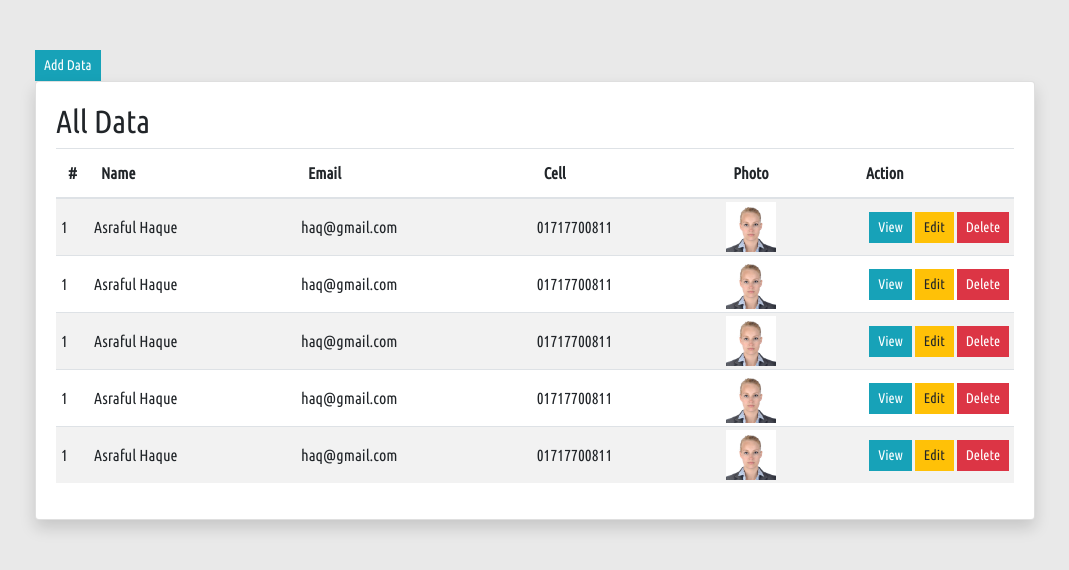
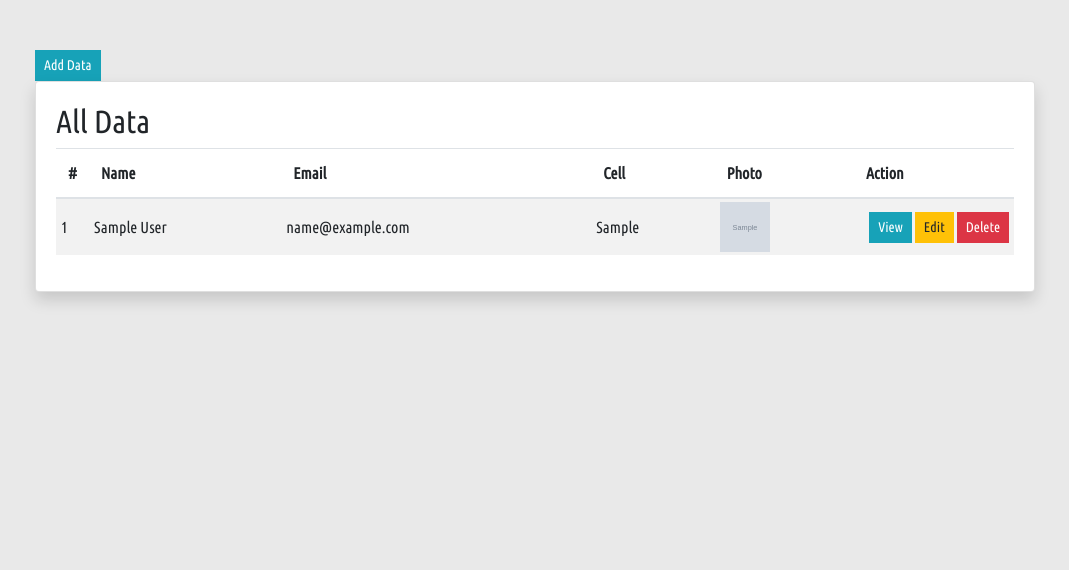
Before and after one commit to prosaiful37/Obj-sp-crud, a PHP site: page /data.php in a window 1280 px wide. Shown: the top 570 px of the page, without its empty margins (105-1174 px from the left). Run offline with PHP 8.4, Linux system fonts and the light colour scheme; tables that the repository leaves empty or names only in its code hold one stand-in row (values such as "Sample post"); grey boxes marked "Sample" are stand-in pictures.

Commit message:
All data show

```diff
--- a/app/controller/Student.php
+++ b/app/controller/Student.php
@@ -38,4 +38,20 @@
 			}
 		}
 
+
+
+
+		/**
+		 * get all data show
+		 */
+
+		public function AllStudent()
+		{
+			$data = $this -> all('students', 'DESC');
+
+			if ($data) {
+				return $data;
+			}
+		}
+
 	}
--- a/app/support/Database.php
+++ b/app/support/Database.php
@@ -33,7 +33,7 @@
 		/**
 		 * File upload management
 		 */
-		public function fileUpload($file, $location = '', array $file_type = ['jpg','png','jpeg','gif'])
+		protected function fileUpload($file, $location = '', array $file_type = ['jpg','png','jpeg','gif'])
 		{
 			//file info
 			$file_name = $file['name'];
@@ -94,6 +94,22 @@
 		}
 
 
+		/**
+		 * get all data
+		 */
+		protected function all($table, $order_by)
+		{
+			//Data get
+			$sql = "SELECT * FROM $table ORDER BY id $order_by ";
+			$data = $this -> connection() -> query($sql);
+
+			if ($data) {
+				return $data;
+			}
+		}
+
+
+
 
 
 
--- a/data.php
+++ b/data.php
@@ -1,3 +1,22 @@
+<?php require_once "vendor/autoload.php"; ?>
+
+<?php
+
+
+	//class use
+	use App\Controller\Student;
+
+	//class instance
+	$student = new Student;
+
+
+
+
+
+
+
+ ?>
+
 <!DOCTYPE html>
 <html lang="en">
 <head>
@@ -29,66 +48,42 @@
 						</tr>
 					</thead>
 					<tbody>
+
+
+						<?php
+
+
+							$data = $student -> AllStudent();
+
+							while ($students = $data -> fetch_assoc()) :
+
+
+
+
+
+
+
+						 ?>
+
+
+
+
+
+
+
 						<tr>
 							<td>1</td>
-							<td>Asraful Haque</td>
-							<td>haq@gmail.com</td>
-							<td>01717700811</td>
-							<td><img src="assets/media/img/pp_photo/istockphoto-615279718-612x612.jpg" alt=""></td>
+							<td><?php echo $students['name']; ?></td>
+							<td><?php echo $students['email']; ?></td>
+							<td><?php echo $students['cell']; ?></td>
+							<td><img src="media/img/student/<?php echo $students['photo']; ?>" alt=""></td>
 							<td>
 								<a class="btn btn-sm btn-info" href="#">View</a>
 								<a class="btn btn-sm btn-warning" href="#">Edit</a>
 								<a class="btn btn-sm btn-danger" href="#">Delete</a>
 							</td>
 						</tr>
-						<tr>
-							<td>1</td>
-							<td>Asraful Haque</td>
-							<td>haq@gmail.com</td>
-							<td>01717700811</td>
-							<td><img src="assets/media/img/pp_photo/istockphoto-615279718-612x612.jpg" alt=""></td>
-							<td>
-								<a class="btn btn-sm btn-info" href="#">View</a>
-								<a class="btn btn-sm btn-warning" href="#">Edit</a>
-								<a class="btn btn-sm btn-danger" href="#">Delete</a>
-							</td>
-						</tr>
-						<tr>
-							<td>1</td>
-							<td>Asraful Haque</td>
-							<td>haq@gmail.com</td>
-							<td>01717700811</td>
-							<td><img src="assets/media/img/pp_photo/istockphoto-615279718-612x612.jpg" alt=""></td>
-							<td>
-								<a class="btn btn-sm btn-info" href="#">View</a>
-								<a class="btn btn-sm btn-warning" href="#">Edit</a>
-								<a class="btn btn-sm btn-danger" href="#">Delete</a>
-							</td>
-						</tr>
-						<tr>
-							<td>1</td>
-							<td>Asraful Haque</td>
-							<td>haq@gmail.com</td>
-							<td>01717700811</td>
-							<td><img src="assets/media/img/pp_photo/istockphoto-615279718-612x612.jpg" alt=""></td>
-							<td>
-								<a class="btn btn-sm btn-info" href="#">View</a>
-								<a class="btn btn-sm btn-warning" href="#">Edit</a>
-								<a class="btn btn-sm btn-danger" href="#">Delete</a>
-							</td>
-						</tr>
-						<tr>
-							<td>1</td>
-							<td>Asraful Haque</td>
-							<td>haq@gmail.com</td>
-							<td>01717700811</td>
-							<td><img src="assets/media/img/pp_photo/istockphoto-615279718-612x612.jpg" alt=""></td>
-							<td>
-								<a class="btn btn-sm btn-info" href="#">View</a>
-								<a class="btn btn-sm btn-warning" href="#">Edit</a>
-								<a class="btn btn-sm btn-danger" href="#">Delete</a>
-							</td>
-						</tr>
+					<?php endwhile; ?>
 
 
 					</tbody>
```
Also changed, not shown: media/img/student/7fede0dad1cd0b2c57042e9bd1e49ce4.jpg (added).
